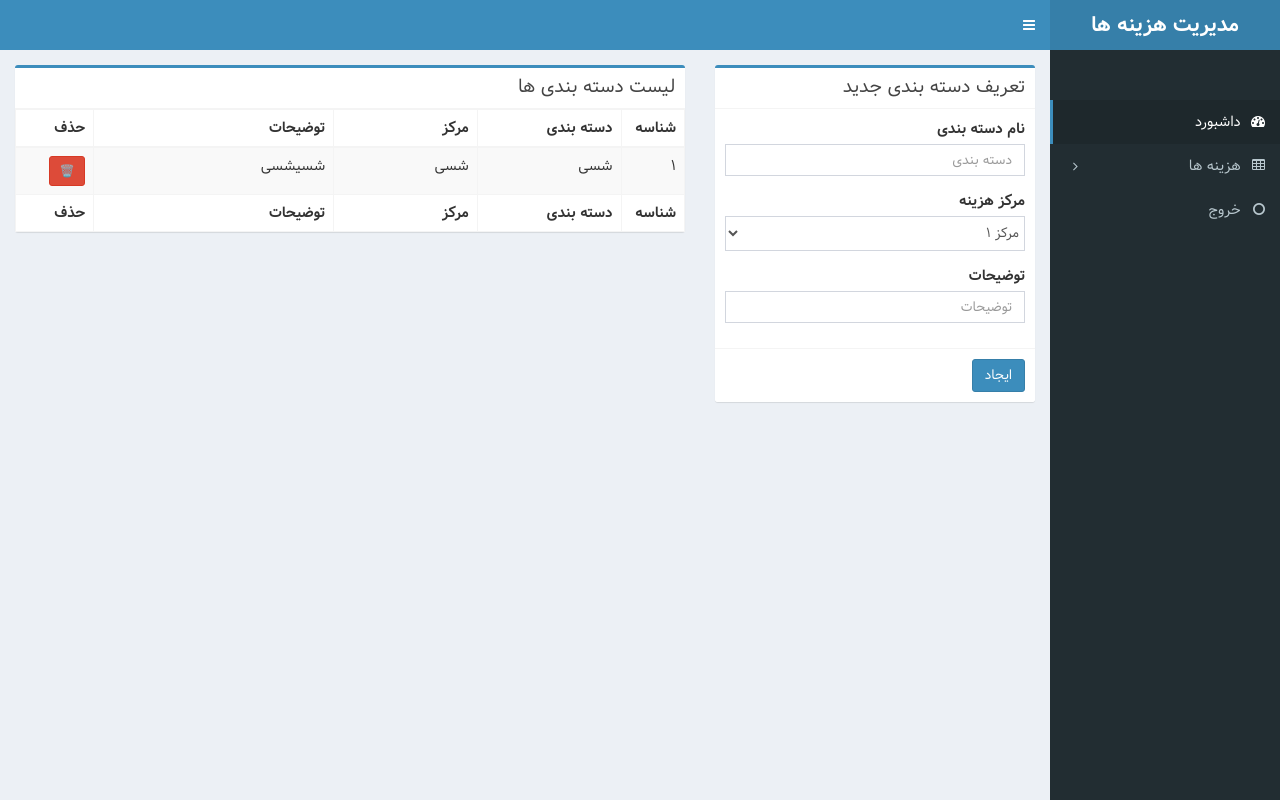
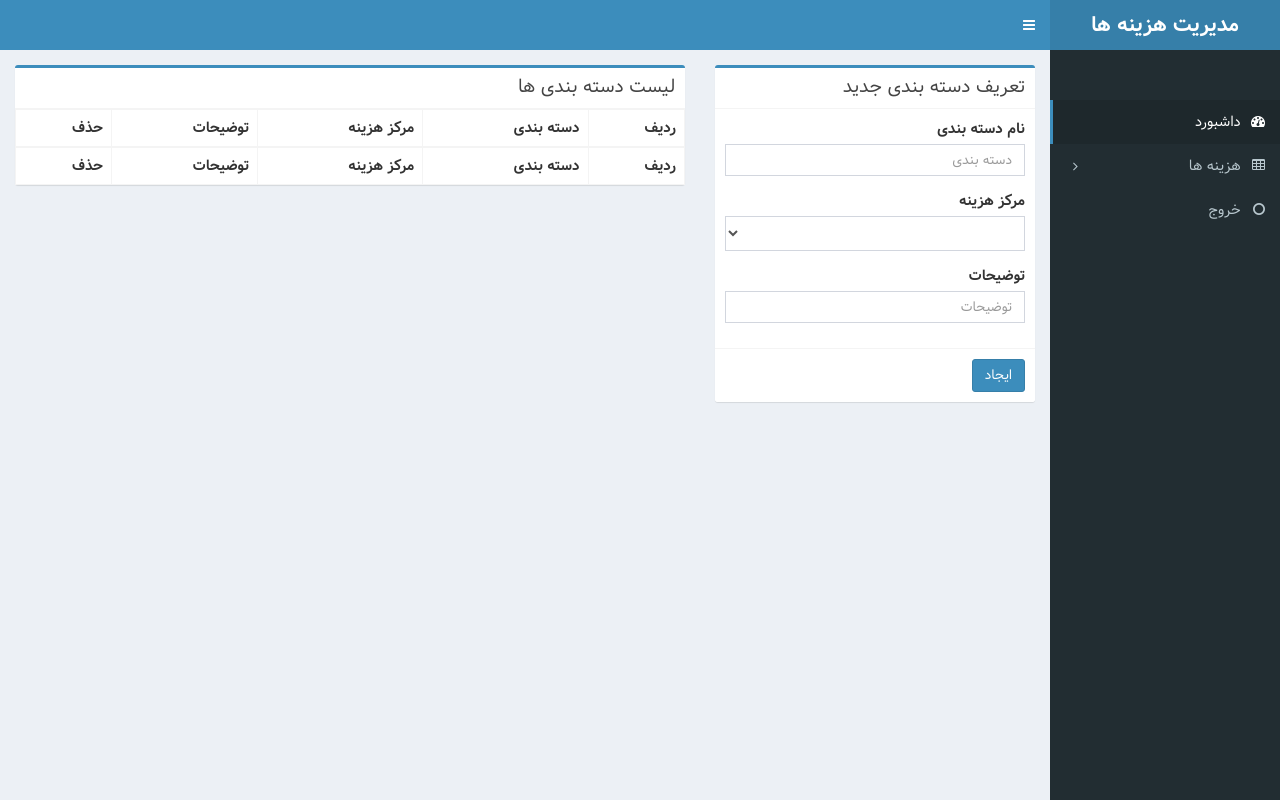
Before and after one commit to MahdiMosazadeh/CostManage, a Flask app: page /dashboard/costCategory in a window 1280 px wide. Run offline with Flask 3, Linux system fonts and the light colour scheme; the visitor is signed in with stand-in values (Sample User, id 1); lists and menus that the app fills with data are empty; some libraries are stand-ins or nearby versions.

Commit message:
Make Cost Category Page
* Create Add Category Form
* Show All Category Lists
* Create Delete Button

```diff
--- a/templates/costCategory.html
+++ b/templates/costCategory.html
@@ -15,31 +15,40 @@
           </div>
           <!-- /.box-header -->
           <!-- form start -->
-          <form role="form">
+          <form role="form" method="POST">
             <div class="box-body">
               <div class="form-group">
-                <label for="exampleInputEmail1">نام دسته بندی</label>
-                <input type="email" class="form-control" id="exampleInputEmail1" placeholder="دسته بندی" />
+                <label for="categoryName">نام دسته بندی</label>
+                <input type="text" class="form-control" id="categoryName" name="categoryName" placeholder="دسته بندی" required />
               </div>
               <div class="form-group">
                   <label>مرکز هزینه</label>
-                  <select class="form-control" style="padding: 1px;height: 35px;">
-                    <option>مرکز 1</option>
-                    <option>مرکز 2</option>
-                    <option>مرکز 3</option>
-                    <option>مرکز 4</option>
-                    <option>مرکز 5</option>
+                  <select class="form-control" name="costCenterID" style="padding: 1px;height: 35px;">
+                    {% for cc in costCenterList %}
+                      <option value="{{cc.id}}">{{cc.name}}</option>
+                    {% endfor %}
                   </select>
                 </div>
               <div class="form-group">
-                <label for="exampleInputPassword1">توضیحات</label>
-                <input type="password" class="form-control" id="exampleInputPassword1" placeholder="توضیحات" />
+                <label for="categoryDescription">توضیحات</label>
+                <input type="text" class="form-control" id="categoryDescription" name="categoryDescription" placeholder="توضیحات" required />
               </div>
             </div>
             <!-- /.box-body -->
 
             <div class="box-footer">
-              <button type="submit" class="btn btn-primary">ایجاد</button>
+              <button type="submit" name="insertCostCategory" class="btn btn-primary">ایجاد</button>
+              {% with messages=get_flashed_messages() %}
+                {% if messages %}
+                  {% for msg in messages %}
+                    {% if msg == 'SuccessAddCategory' %}
+                      <p style="color:green;display: inline;margin-right: 20px;">ایجاد شد</p>
+                    {% elif msg == 'ErrorAddCategory' %}
+                      <p style="color:red;display: inline;margin-right: 20px;">مشکلی وجود دارد</p>
+                    {% endif %}
+                  {% endfor %}
+                {% endif %}
+              {% endwith %}
             </div>
           </form>
         </div>
@@ -57,31 +66,34 @@
           <table id="example1" class="table table-bordered table-striped">
             <thead>
               <tr>
-                <th>شناسه</th>
+                <th>ردیف</th>
                 <th>دسته بندی</th>
-                <th>مرکز</th>
+                <th>مرکز هزینه</th>
                 <th>توضیحات</th>
                 <th>حذف</th>
               </tr>
             </thead>
             <tbody>
+              {% for category in categoryList %}
               <tr>
-                <td style="width: 2%">1</td>
-                <td style="width: 15%">شسی</td>
-                <td style="width: 15%">شسی</td>
-                <td style="width: 25%">شسیشسی</td>
+                <td style="width: 2%">{{loop.index}}</td>
+                <td style="width: 15%">{{category.name}}</td>
+                <td style="width: 15%">{{ category.cost_center.name }}</td>
+                <td style="width: 25%">{{category.description}}</td>
                 <td style="width: 5%">
                   <form method="POST" action="" onsubmit="return confirm('آیا مطمئنی که می‌خوای حذفش کنی؟');">
-                    <button type="submit" class="btn btn-danger btn-sm">🗑️</button>
+                    <input type="hidden" value="{{ category.id }}" name="cg_id" />
+                    <button type="submit" class="btn btn-danger btn-sm" name="deleteCostCategory" style="background-color: #ffffff;">🗑️</button>
                   </form>
                 </td>
               </tr>
+              {% endfor %}
             </tbody>
             <tfoot>
               <tr>
-                <th>شناسه</th>
+                <th>ردیف</th>
                 <th>دسته بندی</th>
-                <th>مرکز</th>
+                <th>مرکز هزینه</th>
                 <th>توضیحات</th>
                 <th>حذف</th>
               </tr>
```
